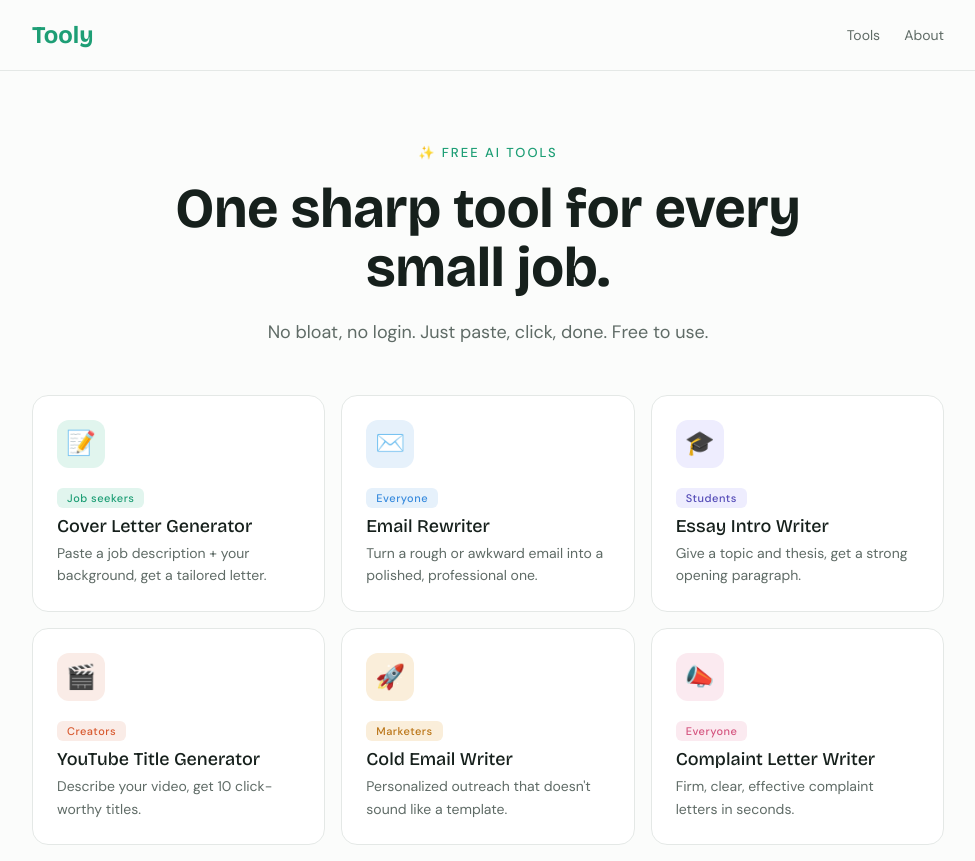
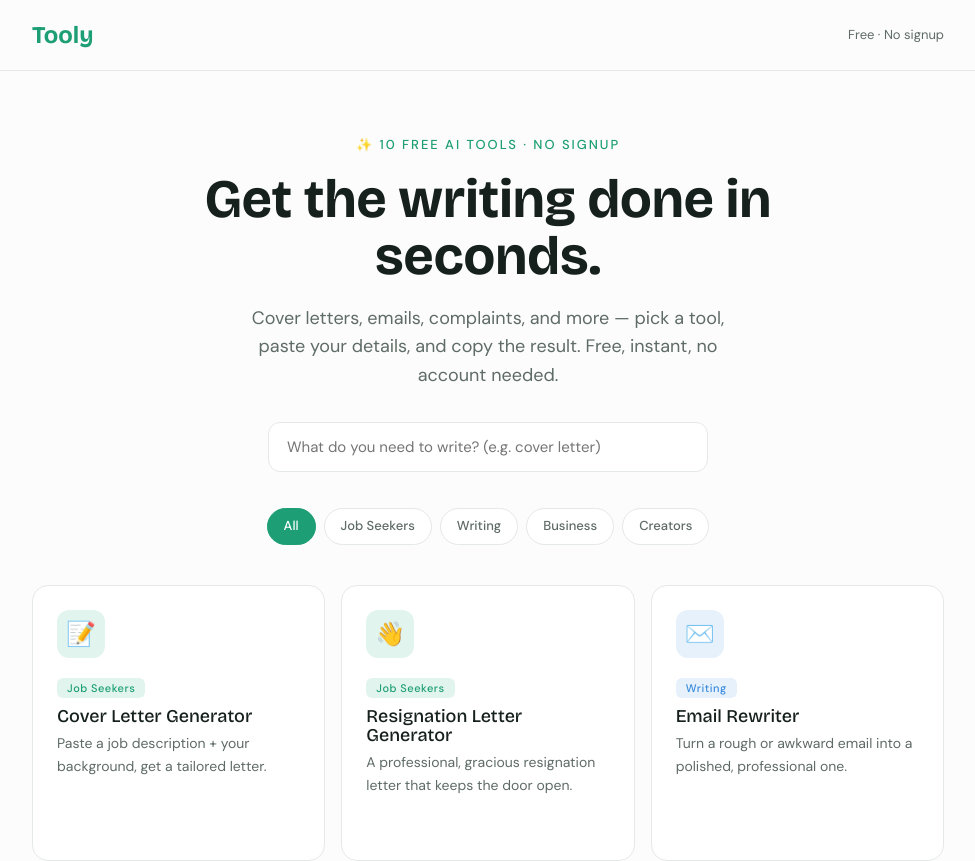
Before and after one commit to Marcoseliecer8/tooly, a Next.js app: page / in a window 1280 px wide. Shown: the top 861 px of the page, without its empty margins (152-1127 px from the left). Built offline with nearby package versions, Linux system fonts and the light colour scheme.

Commit message:
Update page.js

```diff
--- a/app/page.js
+++ b/app/page.js
@@ -1,58 +1,109 @@
+"use client";
+
+import { useState } from "react";
 import Link from "next/link";
 
 const tools = [
-  { name: "Cover Letter Generator", desc: "Paste a job description + your background, get a tailored letter.", tag: "Job seekers", href: "/cover-letter", icon: "📝", color: "#1D9E75", bg: "#E1F5EE" },
-  { name: "Email Rewriter", desc: "Turn a rough or awkward email into a polished, professional one.", tag: "Everyone", href: "/email-rewriter", icon: "✉️", color: "#378ADD", bg: "#E6F1FB" },
-  { name: "Essay Intro Writer", desc: "Give a topic and thesis, get a strong opening paragraph.", tag: "Students", href: "/essay-intro", icon: "🎓", color: "#534AB7", bg: "#EEEDFE" },
-  { name: "YouTube Title Generator", desc: "Describe your video, get 10 click-worthy titles.", tag: "Creators", href: "/youtube-titles", icon: "🎬", color: "#D85A30", bg: "#FAECE7" },
-  { name: "Cold Email Writer", desc: "Personalized outreach that doesn't sound like a template.", tag: "Marketers", href: "/cold-email", icon: "🚀", color: "#BA7517", bg: "#FAEEDA" },
-  { name: "Complaint Letter Writer", desc: "Firm, clear, effective complaint letters in seconds.", tag: "Everyone", href: "/complaint-letter", icon: "📣", color: "#D4537E", bg: "#FBEAF0" },
-  { name: "Resignation Letter Generator", desc: "A professional, gracious resignation letter that keeps the door open.", tag: "Job seekers", href: "/resignation-letter", icon: "👋", color: "#1D9E75", bg: "#E1F5EE" },
-  { name: "Out-of-Office Generator", desc: "A clear, professional auto-reply for when you're away.", tag: "Everyone", href: "/out-of-office", icon: "🏝️", color: "#378ADD", bg: "#E6F1FB" },
-  { name: "Freelance Rate Helper", desc: "Describe your work, get a reasoned rate range and how to justify it.", tag: "Business", href: "/freelance-rate", icon: "💰", color: "#639922", bg: "#EAF3DE" },
-  { name: "Performance Review Phrases", desc: "Turn rough notes into clear, constructive review phrases.", tag: "Business", href: "/performance-review", icon: "⭐", color: "#534AB7", bg: "#EEEDFE" },
+  { name: "Cover Letter Generator", desc: "Paste a job description + your background, get a tailored letter.", cat: "Job Seekers", href: "/cover-letter", icon: "📝", color: "#1D9E75", bg: "#E1F5EE" },
+  { name: "Resignation Letter Generator", desc: "A professional, gracious resignation letter that keeps the door open.", cat: "Job Seekers", href: "/resignation-letter", icon: "👋", color: "#1D9E75", bg: "#E1F5EE" },
+  { name: "Email Rewriter", desc: "Turn a rough or awkward email into a polished, professional one.", cat: "Writing", href: "/email-rewriter", icon: "✉️", color: "#378ADD", bg: "#E6F1FB" },
+  { name: "Essay Intro Writer", desc: "Give a topic and thesis, get a strong opening paragraph.", cat: "Writing", href: "/essay-intro", icon: "🎓", color: "#534AB7", bg: "#EEEDFE" },
+  { name: "Complaint Letter Writer", desc: "Firm, clear, effective complaint letters in seconds.", cat: "Writing", href: "/complaint-letter", icon: "📣", color: "#D4537E", bg: "#FBEAF0" },
+  { name: "Out-of-Office Generator", desc: "A clear, professional auto-reply for when you're away.", cat: "Writing", href: "/out-of-office", icon: "🏝️", color: "#378ADD", bg: "#E6F1FB" },
+  { name: "Cold Email Writer", desc: "Personalized outreach that doesn't sound like a template.", cat: "Business", href: "/cold-email", icon: "🚀", color: "#BA7517", bg: "#FAEEDA" },
+  { name: "Freelance Rate Helper", desc: "Describe your work, get a reasoned rate range and how to justify it.", cat: "Business", href: "/freelance-rate", icon: "💰", color: "#639922", bg: "#EAF3DE" },
+  { name: "Performance Review Phrases", desc: "Turn rough notes into clear, constructive review phrases.", cat: "Business", href: "/performance-review", icon: "⭐", color: "#534AB7", bg: "#EEEDFE" },
+  { name: "YouTube Title Generator", desc: "Describe your video, get 10 click-worthy titles.", cat: "Creators", href: "/youtube-titles", icon: "🎬", color: "#D85A30", bg: "#FAECE7" },
 ];
 
+const categories = ["All", "Job Seekers", "Writing", "Business", "Creators"];
+
 export default function Home() {
+  const [query, setQuery] = useState("");
+  const [cat, setCat] = useState("All");
+
+  const filtered = tools.filter((t) => {
+    const matchesCat = cat === "All" || t.cat === cat;
+    const q = query.trim().toLowerCase();
+    const matchesQuery = !q || t.name.toLowerCase().includes(q) || t.desc.toLowerCase().includes(q) || t.cat.toLowerCase().includes(q);
+    return matchesCat && matchesQuery;
+  });
+
   return (
     <main>
       <style>{`
         @keyframes fadeUp { from { opacity: 0; transform: translateY(16px); } to { opacity: 1; transform: translateY(0); } }
-        .tool-card { animation: fadeUp 0.5s ease both; transition: transform 0.18s ease, box-shadow 0.18s ease, border-color 0.18s ease; }
+        .tool-card { animation: fadeUp 0.45s ease both; transition: transform 0.18s ease, box-shadow 0.18s ease, border-color 0.18s ease; }
         .tool-card:hover { transform: translateY(-4px); box-shadow: 0 12px 28px -12px var(--glow); border-color: var(--accent); }
         .tool-icon { transition: transform 0.18s ease; }
         .tool-card:hover .tool-icon { transform: scale(1.12) rotate(-4deg); }
+        .tool-card:hover .go { opacity: 1; transform: translateX(0); }
+        .go { opacity: 0; transform: translateX(-6px); transition: all 0.18s ease; color: var(--accent); font-weight: 600; }
         .hero-fade { animation: fadeUp 0.6s ease both; }
+        .chip { cursor: pointer; transition: all 0.15s ease; }
+        .chip:hover { border-color: var(--green); }
+        .search-input:focus { outline: none; border-color: var(--green); box-shadow: 0 0 0 3px #1D9E7522; }
       `}</style>
 
       <nav style={{ borderBottom: "1px solid var(--line)", padding: "16px 0" }}>
         <div className="wrap" style={{ display: "flex", alignItems: "center", justifyContent: "space-between" }}>
           <div style={{ fontFamily: "'Bricolage Grotesque'", fontWeight: 700, fontSize: 24, color: "var(--green)" }}>Tooly</div>
-          <div style={{ display: "flex", gap: 24, fontSize: 14, color: "var(--muted)" }}>
-            <span>Tools</span><span>About</span>
-          </div>
+          <div style={{ fontSize: 13, color: "var(--muted)" }}>Free · No signup</div>
         </div>
       </nav>
 
-      <section className="wrap hero-fade" style={{ padding: "72px 24px 48px", textAlign: "center" }}>
+      <section className="wrap hero-fade" style={{ padding: "64px 24px 36px", textAlign: "center" }}>
         <div style={{ fontSize: 13, letterSpacing: 2, textTransform: "uppercase", color: "var(--green)", fontWeight: 500, marginBottom: 16 }}>
-          ✨ Free AI tools
+          ✨ 10 free AI tools · no signup
         </div>
-        <h1 style={{ fontSize: 56, fontWeight: 700, maxWidth: 640, margin: "0 auto 20px" }}>
-          One sharp tool for every small job.
+        <h1 style={{ fontSize: 54, fontWeight: 700, maxWidth: 680, margin: "0 auto 18px" }}>
+          Get the writing done in seconds.
         </h1>
-        <p style={{ fontSize: 18, color: "var(--muted)", maxWidth: 480, margin: "0 auto" }}>
-          No bloat, no login. Just paste, click, done. Free to use.
+        <p style={{ fontSize: 18, color: "var(--muted)", maxWidth: 520, margin: "0 auto 32px" }}>
+          Cover letters, emails, complaints, and more — pick a tool, paste your details, and copy the result. Free, instant, no account needed.
         </p>
+
+        <div style={{ maxWidth: 440, margin: "0 auto" }}>
+          <input
+            className="search-input"
+            type="text"
+            value={query}
+            onChange={(e) => setQuery(e.target.value)}
+            placeholder="What do you need to write? (e.g. cover letter)"
+            style={{
+              width: "100%", padding: "14px 18px", fontSize: 15, fontFamily: "inherit",
+              border: "1px solid var(--line)", borderRadius: 12, background: "#fff", color: "var(--ink)",
+            }}
+          />
+        </div>
       </section>
 
-      <section className="wrap" style={{ paddingBottom: 80 }}>
+      <section className="wrap" style={{ paddingBottom: 16, display: "flex", gap: 8, justifyContent: "center", flexWrap: "wrap" }}>
+        {categories.map((c) => (
+          <span
+            key={c}
+            className="chip"
+            onClick={() => setCat(c)}
+            style={{
+              fontSize: 13, fontWeight: 500, padding: "7px 16px", borderRadius: 999,
+              border: "1px solid " + (cat === c ? "var(--green)" : "var(--line)"),
+              background: cat === c ? "var(--green)" : "#fff",
+              color: cat === c ? "#fff" : "var(--muted)",
+            }}
+          >{c}</span>
+        ))}
+      </section>
+
+      <section className="wrap" style={{ padding: "24px 24px 80px" }}>
+        {filtered.length === 0 ? (
+          <p style={{ textAlign: "center", color: "var(--muted)", padding: "40px 0" }}>No tools match that — try a different word.</p>
+        ) : (
           <div style={{ display: "grid", gridTemplateColumns: "repeat(auto-fit, minmax(280px, 1fr))", gap: 16 }}>
-          {tools.map((t, i) => (
+            {filtered.map((t, i) => (
               <Link key={t.name} href={t.href} className="tool-card" style={{
                 background: "#fff", border: "1px solid var(--line)", borderRadius: 16,
                 padding: "24px", display: "block",
-              animationDelay: `${i * 0.05}s`,
+                animationDelay: `${i * 0.04}s`,
                 "--accent": t.color, "--glow": t.bg,
               }}>
                 <div className="tool-icon" style={{
@@ -61,13 +112,15 @@ export default function Home() {
                   fontSize: 24, marginBottom: 16,
                 }}>{t.icon}</div>
                 <div style={{ marginBottom: 8 }}>
-                <span style={{ fontSize: 11, fontWeight: 500, background: t.bg, color: t.color, padding: "3px 10px", borderRadius: 6, letterSpacing: 0.5 }}>{t.tag}</span>
+                  <span style={{ fontSize: 11, fontWeight: 500, background: t.bg, color: t.color, padding: "3px 10px", borderRadius: 6, letterSpacing: 0.5 }}>{t.cat}</span>
                 </div>
                 <h3 style={{ fontSize: 18, fontWeight: 500, marginBottom: 6 }}>{t.name}</h3>
-              <p style={{ fontSize: 14, color: "var(--muted)" }}>{t.desc}</p>
+                <p style={{ fontSize: 14, color: "var(--muted)", marginBottom: 14 }}>{t.desc}</p>
+                <span className="go" style={{ fontSize: 14 }}>Open tool →</span>
               </Link>
             ))}
           </div>
+        )}
       </section>
 
       <footer style={{ borderTop: "1px solid var(--line)", padding: "28px 0" }}>
```
Lines whose indentation alone changed are shown as unchanged.
